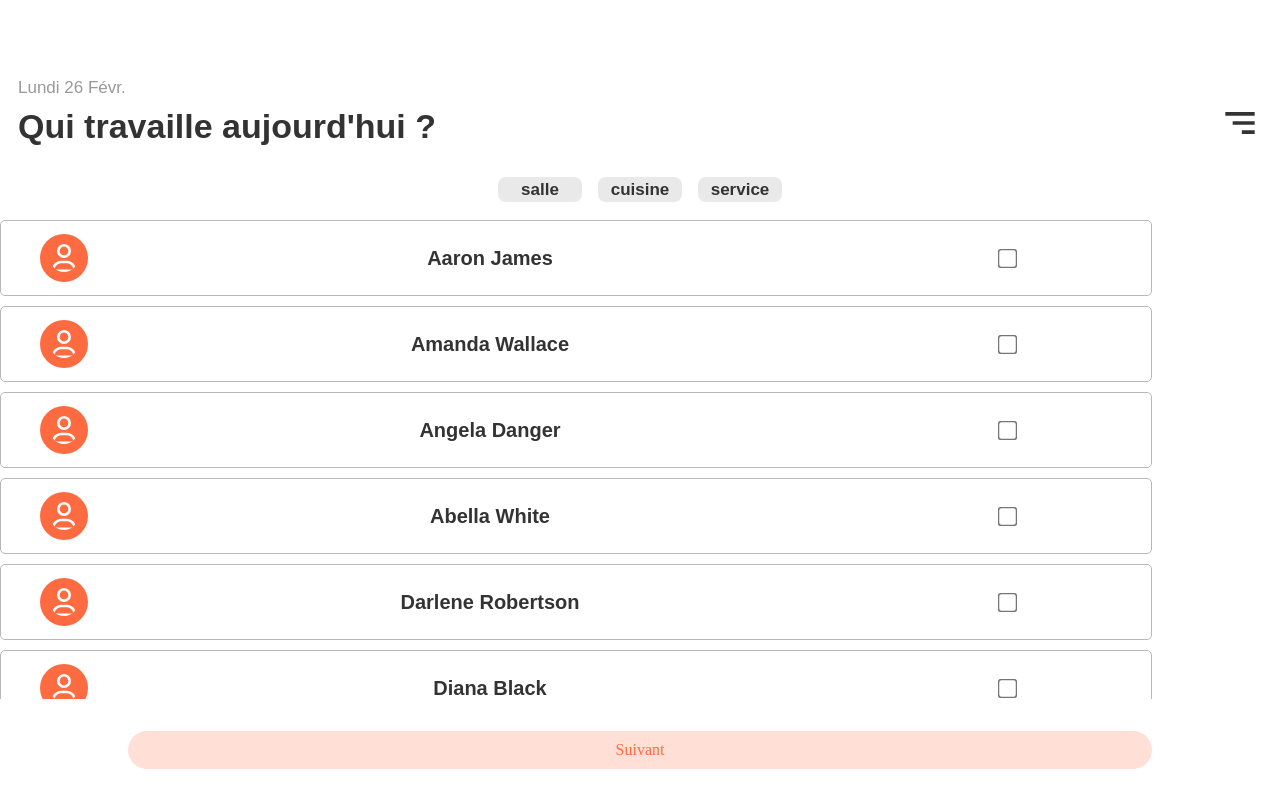
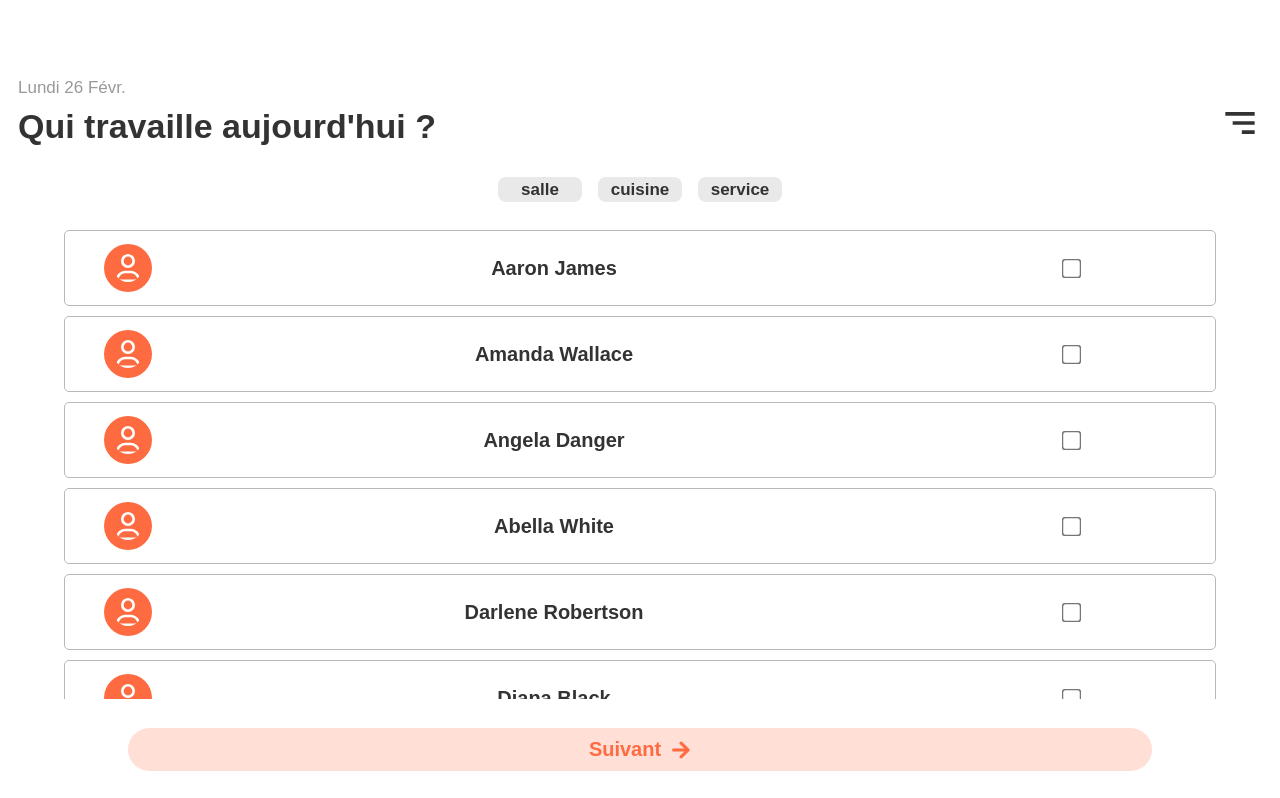
Before and after one commit to Peter-Binate/exo-front-mobile, a React (Vite) app: page / in a window 1280 px wide. Shown: the top 798 px of the page. Built offline with nearby package versions, Linux system fonts and the light colour scheme.

Commit message:
add nextButton funtions + routes

```diff
--- a/src/App.jsx
+++ b/src/App.jsx
@@ -1,18 +1,23 @@
-import MainContent from './components/main-content/MainContent'
-// import ServiceRecap from './components/services/services-recap'
-// import {createBrowserRouter,RouterProvider,} from "react-router-dom";
-import './styles/main.scss'
-
+import React, { useState } from 'react';
+import MainContent from './components/main-content/MainContent';
+import ServiceRecap from './components/services/services-recap';
+import './styles/main.scss';
 
 function App() {
+  // Ajoutez un état pour suivre l'état actuel (MainContent ou ServiceRecap)
+  const [showMainContent, setShowMainContent] = useState(true);
+
+  // Fonction pour basculer entre MainContent et ServiceRecap
+  const toggleView = () => {
+    setShowMainContent(!showMainContent);
+  };
 
   return (
     <>
-       <div className="header-in-scroll"></div>
-      <MainContent />
-       {/* <ServiceRecap /> */}
+      {/* Utilisez une condition pour afficher le composant approprié */}
+      {showMainContent ? <MainContent toggleView={toggleView} /> : <ServiceRecap toggleView={toggleView} />}
     </>
-  )
+  );
 }
 
-export default App
+export default App;
--- a/src/components/main-content/MainContent.jsx
+++ b/src/components/main-content/MainContent.jsx
@@ -1,4 +1,4 @@
-import React, { useState } from "react";
+import  { useState } from "react";
 import { FaRegUser } from "react-icons/fa6";
 import {listNames} from "../../datas/datas.js";
 import { listTitle } from "../../datas/titleTab.js";
@@ -8,8 +8,7 @@ import Menu from "../menu/menu.jsx";
 import Footer from "../../layouts/Footer/Footer.jsx";
 
 
-const MainContent = () => {
-
+const MainContent = ({ toggleView }) => {
 
     const titleRecap = listTitle()[0];
     const titleButton = listTitleButton()[0];
@@ -39,15 +38,30 @@ const MainContent = () => {
     </li>
     );
 
+    // Fonction pour vérifier si au moins un élément a été coché
+    const handleNextButtonClick = () => {
+        const isAtLeastOneChecked = Object.values(checkedItems).some(item => item);
+        if (isAtLeastOneChecked) {
+        toggleView(); // Appeler la fonction pour basculer vers le ServiceRecap
+        } else {
+        // Gérer le cas où aucun élément n'est coché
+        console.log('Aucun élément coché');
+        }
+    };
+
+
     return (
         <>
-        <Header title={titleRecap}/>
-        <Menu />
-            <ul>{nameItems}</ul>
-            <Footer title={titleButton}></Footer>
+         <div className="header-in-scroll">
+            <Header title={titleRecap}/>
+            <Menu />
+        </div>
+
             <ul className="main-section flex-center">
                 {nameItems}
             </ul>
+
+            <Footer title={titleButton} onNextButtonClick={handleNextButtonClick} />
         </>
     );
 }
--- a/src/components/services/services-recap.jsx
+++ b/src/components/services/services-recap.jsx
@@ -15,8 +15,10 @@ const HeaderRecap = () => {
 
   return (
     <>
+     <div className="header-in-scroll">
     <Header title={titleRecap}/>
     <Menus />
+    </div>
         <p className='titleRecap'>Employés selectionnés</p>
 
         <div className='container-button-service flex-center'>
@@ -27,7 +29,7 @@ const HeaderRecap = () => {
             <div className='buttonStyle'><FaRegMoon /></div>
 
             </button>
-            <p className='titleRecap'>midi</p>
+            <p className='titleRecap' style={{color:"black"}}>midi</p>
         </div>
         <Footer title={titleButton}/>
     </>
--- a/src/layouts/Footer/Footer.jsx
+++ b/src/layouts/Footer/Footer.jsx
@@ -1,16 +1,19 @@
-import { FaArrowRight } from "react-icons/fa";
+import React from 'react';
+import { FaArrowRight } from 'react-icons/fa';
 
-const Footer = ({title}) => {
+const Footer = ({ title, onNextButtonClick }) => {
+  const handleNextButtonClick = () => {
+    // Appeler la fonction fournie par les propriétés pour gérer le clic sur le bouton Suivant
+    onNextButtonClick();
+  };
+
   return (
-    <>
-        <div className="footer flex-center text-style position-fixed">
-            <button className='next-button flex-center'>
-                {/* <span className="flex-center">Suivant <FaArrowRight className="arrow-icon"/></span> */}
-                <span className="flex-center">{title}</span>
-            </button>
-        </div>
-    </>
-  )
-}
+    <div className="footer flex-center text-style position-fixed">
+      <button className="next-button flex-center" onClick={handleNextButtonClick}>
+        <span className="flex-center">{title}<FaArrowRight className="arrow-icon" /></span>
+      </button>
+    </div>
+  );
+};
 
-export default Footer
+export default Footer;
--- a/src/styles/components/_footer.scss
+++ b/src/styles/components/_footer.scss
@@ -14,7 +14,7 @@
 
 .next-button{
     @include rounded-border($radius: 25px);
-    // @include text-style;
+    @extend .text-style;
     color: $orange;
     background: $orange-light;
     width: 80%;
```
